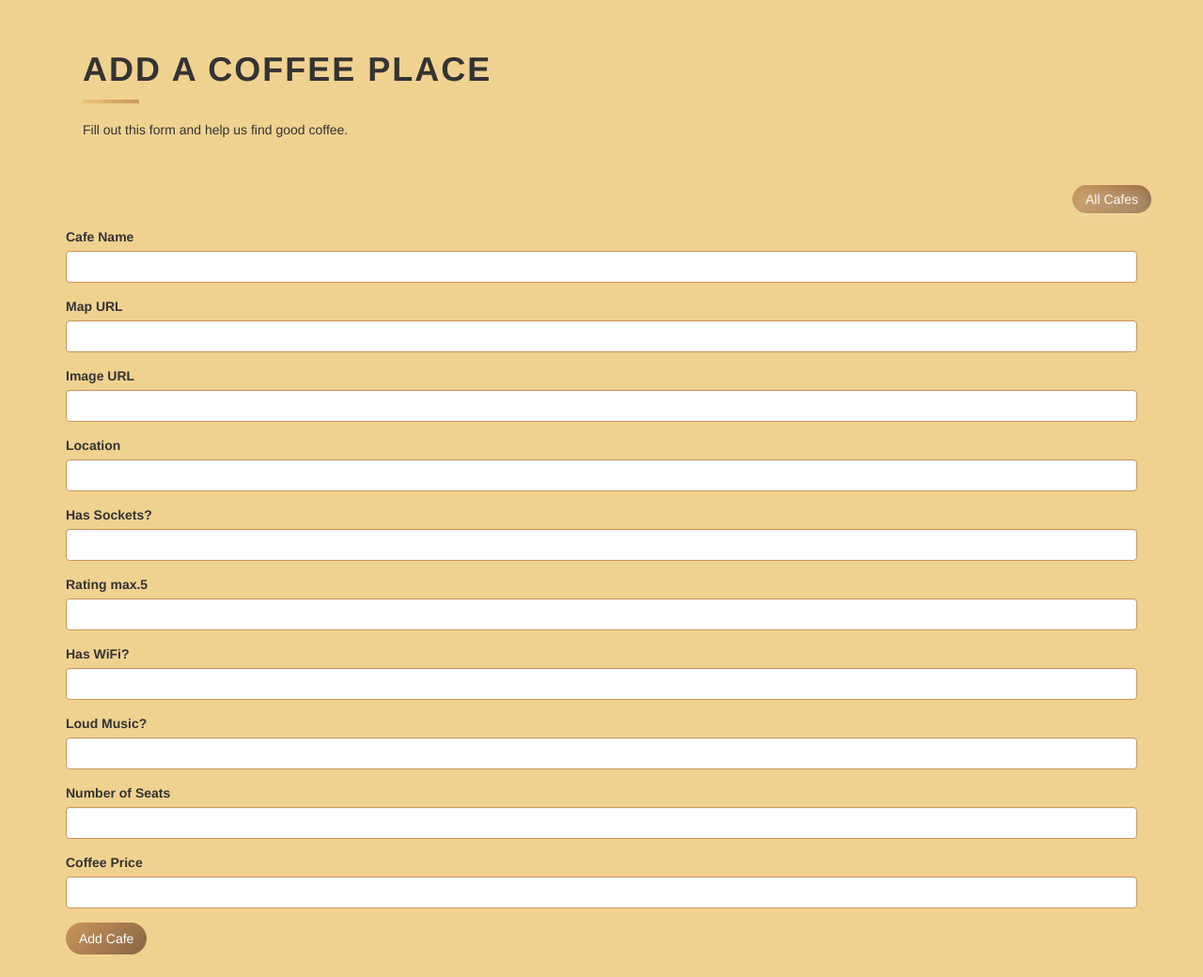
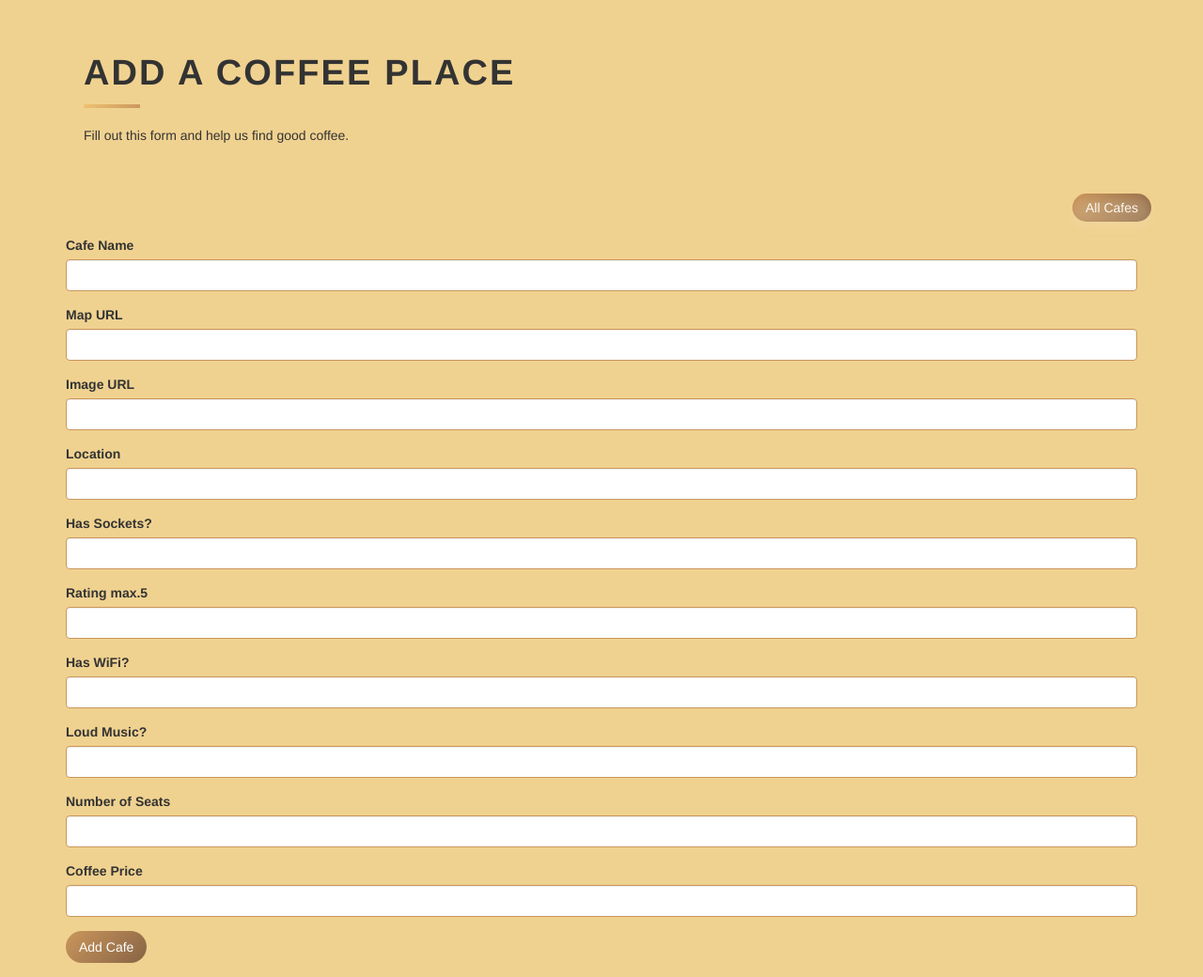
Before and after one commit to Korkova/Cafe_and_Wifi_Website-API-SQL, a Flask app: page /add in a window 1280 px wide. Shown: the top 1040 px of the page at 94% size. Before the commit the page ends 1016 px from the top, so only its background shows below. Run offline with Flask 2, Linux system fonts and the light colour scheme; some libraries are stand-ins or nearby versions.

Commit message:
Change code 4

```diff
--- a/static/css/styles.css
+++ b/static/css/styles.css
@@ -2,7 +2,7 @@
 	 box-sizing: border-box;
 }
  html {
-	 font-size: 18px;
+	 font-size: 19px;
 	 line-height: 1.5;
 	 font-weight: 300;
 	 color: #333;
@@ -69,7 +69,7 @@
 	 height: 400px;
 	 min-height: 400px;
 	 perspective: 1000px;
-	 margin: 1rem 1rem;
+	 margin: 1rem auto;
 	 position: relative;
 }
 
```
